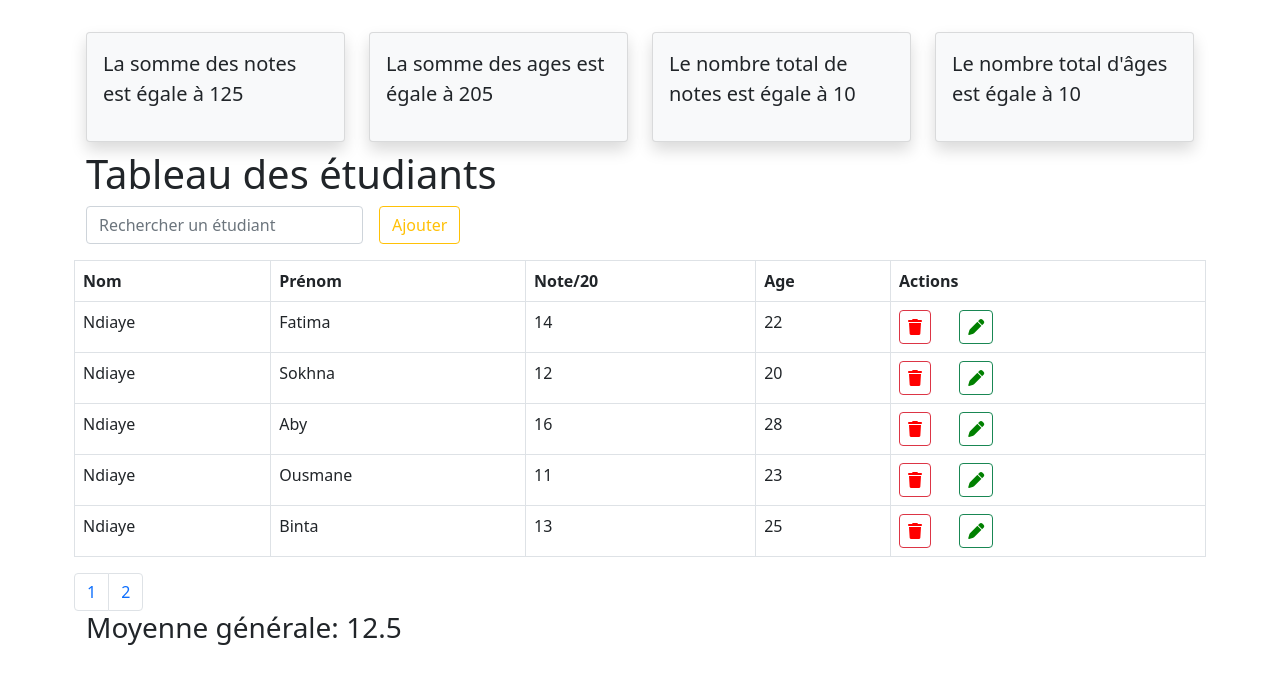
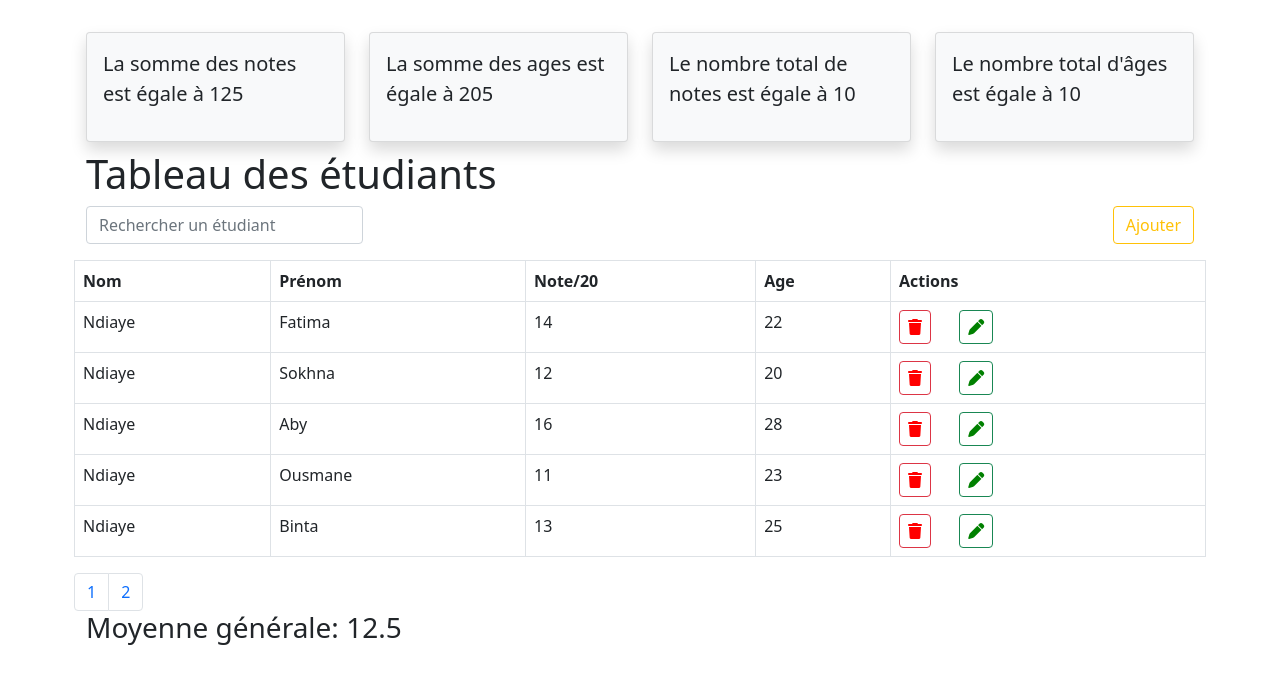
Before and after one commit to Menzamenza/atelier-js-tabEtudiants, a plain HTML site: page index.html in a window 1280 px wide. Drawn offline with nearby package versions, Linux system fonts and the light colour scheme.

Commit message:
essai du mofifier

```diff
--- a/index.html
+++ b/index.html
@@ -35,7 +35,7 @@
         </div>
         <div class="row">
             <h1>Tableau des étudiants</h1>
-            <div class="d-flex gap-3">
+            <div class="d-flex justify-content-between">
                 <input id="searchInput" type="text" class="form-control w-25" placeholder="Rechercher un étudiant">
                 <button id="bouttonAjout" class="btn btn-outline-warning">Ajouter</button>
             </div>
```
